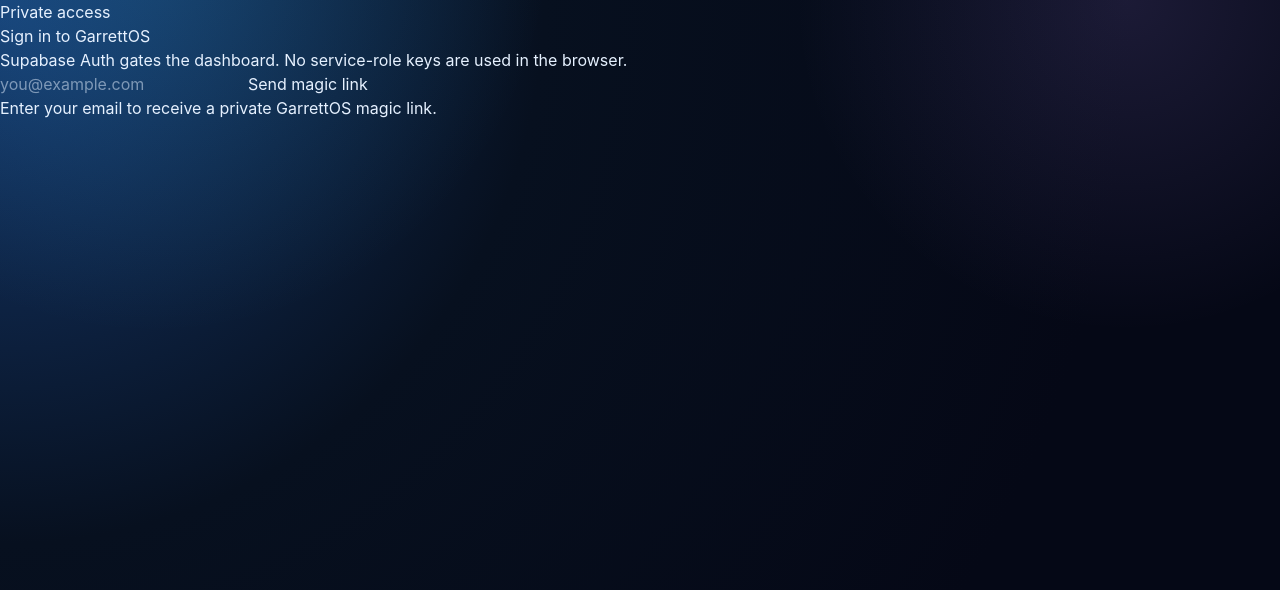
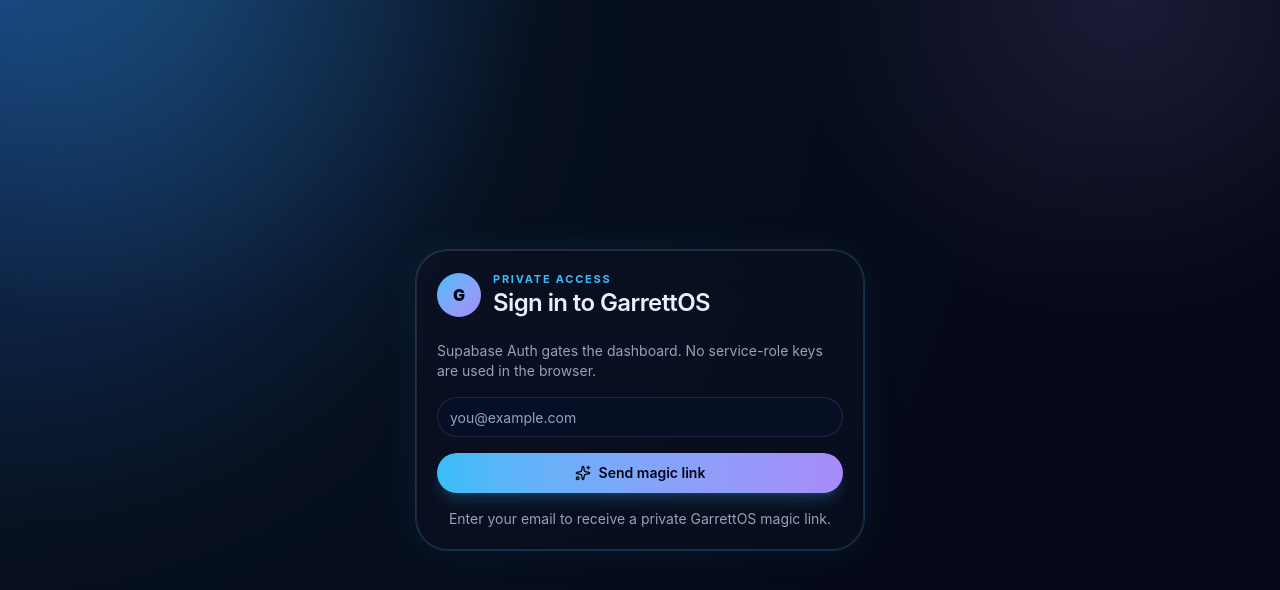
Before and after one commit to gare-glitch/garrettos-dashboard, a Next.js app: page /login in a window 1280 px wide. Shown: the top 590 px of the page. Built offline with nearby package versions, Linux system fonts and the light colour scheme.

Commit message:
Redesign login page and add motion accessibility polish.
Rebuilds the auth screen with glass card styling, Framer Motion entrance, and prefers-reduced-motion support across the design system.

Co-authored-by: Cursor <cursoragent@cursor.com>

```diff
--- a/app/globals.css
+++ b/app/globals.css
@@ -89,4 +89,10 @@
       0 0 0 1px rgba(56, 189, 248, 0.2),
       0 0 40px rgba(56, 189, 248, 0.08);
   }
+
+  @media (prefers-reduced-motion: reduce) {
+    html {
+      scroll-behavior: auto;
+    }
+  }
 }
--- a/app/login/page.tsx
+++ b/app/login/page.tsx
@@ -1,21 +1,72 @@
 'use client';
 
 import { useState } from 'react';
+import { motion, useReducedMotion } from 'framer-motion';
+import { Sparkles } from 'lucide-react';
 import { createClient } from '@/lib/supabase';
+import { Button } from '@/components/ui/button';
+import { Card, CardContent, CardDescription, CardHeader, CardTitle } from '@/components/ui/card';
+import { Input } from '@/components/ui/input';
 
 export default function LoginPage() {
   const [email, setEmail] = useState('');
   const [message, setMessage] = useState('Enter your email to receive a private GarrettOS magic link.');
+  const reduceMotion = useReducedMotion();
 
   async function signIn() {
     try {
       const supabase = createClient();
-      const { error } = await supabase.auth.signInWithOtp({ email, options: { emailRedirectTo: `${location.origin}/auth/callback` } });
+      const { error } = await supabase.auth.signInWithOtp({
+        email,
+        options: { emailRedirectTo: `${location.origin}/auth/callback` },
+      });
       setMessage(error ? error.message : 'Magic link sent. Check your inbox.');
     } catch {
       setMessage('Configure NEXT_PUBLIC_SUPABASE_URL and NEXT_PUBLIC_SUPABASE_ANON_KEY in Vercel first.');
     }
   }
 
-  return <main className="login-shell"><section className="login-card"><div className="eyebrow">Private access</div><h1>Sign in to GarrettOS</h1><p className="sub">Supabase Auth gates the dashboard. No service-role keys are used in the browser.</p><input value={email} onChange={(e) => setEmail(e.target.value)} placeholder="you@example.com" type="email"/><button className="button" onClick={signIn}>Send magic link</button><p className="sub">{message}</p></section></main>;
+  return (
+    <main className="grid min-h-dvh place-items-center px-4 py-10">
+      <motion.div
+        initial={reduceMotion ? false : { opacity: 0, y: 12, scale: 0.98 }}
+        animate={{ opacity: 1, y: 0, scale: 1 }}
+        transition={reduceMotion ? { duration: 0 } : { type: 'spring', stiffness: 260, damping: 24 }}
+        className="w-full max-w-md"
+      >
+        <Card className="glow-ring overflow-hidden rounded-3xl">
+          <CardHeader className="space-y-4">
+            <div className="flex items-center gap-3">
+              <span className="grid size-11 place-items-center rounded-2xl bg-gradient-to-br from-cyan to-violet text-base font-black text-primary-foreground">
+                G
+              </span>
+              <div>
+                <CardDescription className="text-[11px] font-bold uppercase tracking-[0.16em] text-cyan">
+                  Private access
+                </CardDescription>
+                <CardTitle className="text-2xl">Sign in to GarrettOS</CardTitle>
+              </div>
+            </div>
+            <p className="text-sm text-muted-foreground">
+              Supabase Auth gates the dashboard. No service-role keys are used in the browser.
+            </p>
+          </CardHeader>
+          <CardContent className="space-y-4">
+            <Input
+              value={email}
+              onChange={(e) => setEmail(e.target.value)}
+              placeholder="you@example.com"
+              type="email"
+              autoComplete="email"
+            />
+            <Button className="w-full" onClick={signIn}>
+              <Sparkles className="size-4" />
+              Send magic link
+            </Button>
+            <p className="text-center text-sm text-muted-foreground">{message}</p>
+          </CardContent>
+        </Card>
+      </motion.div>
+    </main>
+  );
 }
--- a/components/Card.tsx
+++ b/components/Card.tsx
@@ -27,23 +27,4 @@ export function PanelCard({
   );
 }
 
-/** @deprecated Use PanelCard instead */
-export function CardLegacy({
-  title,
-  eyebrow,
-  children,
-  className = '',
-}: {
-  title: string;
-  eyebrow?: string;
-  children: React.ReactNode;
-  className?: string;
-}) {
-  return (
-    <PanelCard title={title} eyebrow={eyebrow} className={className}>
-      {children}
-    </PanelCard>
-  );
-}
-
 export { PanelCard as Card };
```
